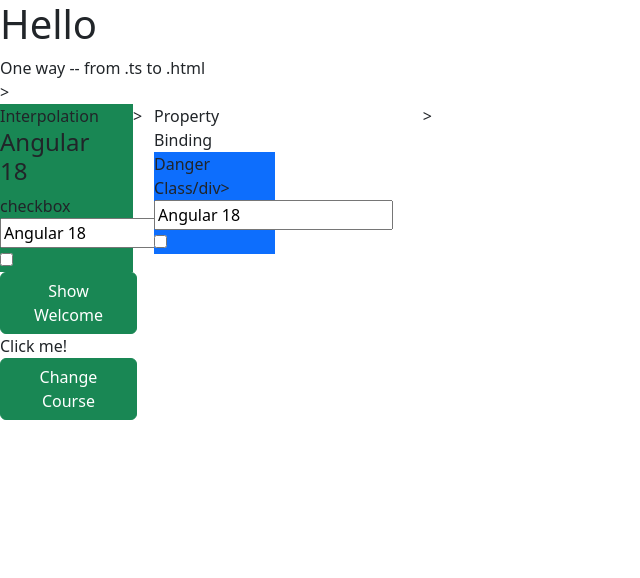
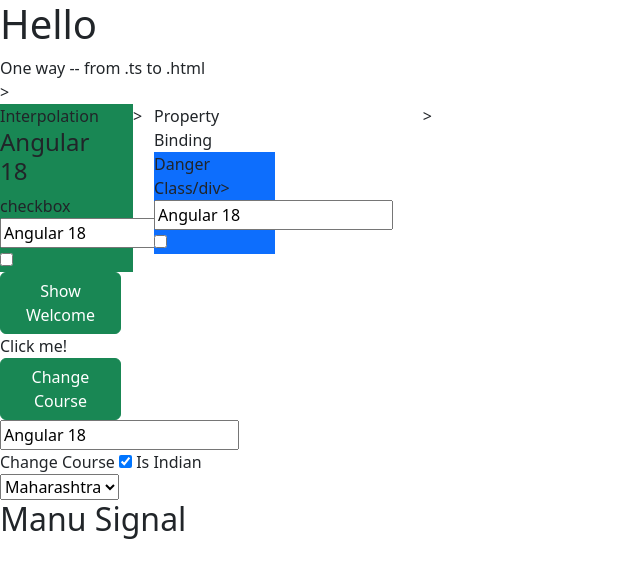
Before and after one commit to manumit-mukund/angular_repository, an Angular app in the folder myangularprojects/angular_18/: page / in a window 1280 px wide. Shown: the top 578 px of the page, without its empty margins (0-640 px from the left). Built offline with nearby package versions, Linux system fonts and the light colour scheme.

Commit message:
Commit changes...

```diff
--- a/myangularprojects/angular_18/src/app/components/databinding/databinding.component.html
+++ b/myangularprojects/angular_18/src/app/components/databinding/databinding.component.html
@@ -38,16 +38,25 @@
 
                 </div>
             </div>
+            <div class="col-4">
+                <button class="btn btn-success" (click)="showAlert('Welcome to Angular!')">Show Welcome</button>
+                <span (click)="showAlert('You clicked the span!')">Click me!</span>
+                <button class="btn btn-success" (click)="changeCourseName()">Change Course</button>
+            </div>
         </div>
 
-        <div class="col-4">
-            <button class="btn btn-success" (click)="showAlert('Welcome to Angular!')">Show Welcome</button>
-            <span (click)="showAlert('You clicked the span!')">Click me!</span>
-            <button class="btn btn-success" (click)="changeCourseName()">Change Course</button>
+        <div class="col-6">
+            <input type="text" [(ngModel)]="courseName" placeholder="Enter course name"> Change Course
+            <input type="checkbox" [(ngModel)]="isInidan" /> Is Indian
+            <select [(ngModel)]="stateNane">
+                <option value="">Select </option>
+                <option value="Maharashtra">Maharashtra</option>
+                <option value="Gujarat">Gujarat</option>
+                <option value="Rajasthan">Rajasthan</option>
+            </select>
         </div>
 
-        <div class="col-4">
-
-
+        <div class="col-6">
+            <h2>{{firstName()}}</h2>
         </div>
     </div>>
--- a/myangularprojects/angular_18/src/app/components/databinding/databinding.component.ts
+++ b/myangularprojects/angular_18/src/app/components/databinding/databinding.component.ts
@@ -1,25 +1,24 @@
-import { Component } from '@angular/core';
+import { Component, signal } from '@angular/core';
+import { FormsModule } from '@angular/forms';
 
 @Component({
   selector: 'app-databinding',
   standalone: true,
-  imports: [],
+  imports: [FormsModule],
   templateUrl: './databinding.component.html',
   styleUrl: './databinding.component.css'
 })
 export class DatabindingComponent {
 
   courseName: string = "Angular 18";
+  stateNane: string = "Maharashtra";
+  inputType = "checkbox";
+  myClassName: string = "bg-primary";
+  rollNo: number = 101;
+  isInidan: boolean = true;
+  courseDate: Date = new Date();
 
-  inputType = "checkbox";
-
-  myClassName: string = "bg-primary";
-
-  rollNo: number = 101;
-
-  isInidan: boolean = true;
-
-  courseDate: Date = new Date();
+  firstName = signal("Manu Signal");
 
   constructor() {
 
```
